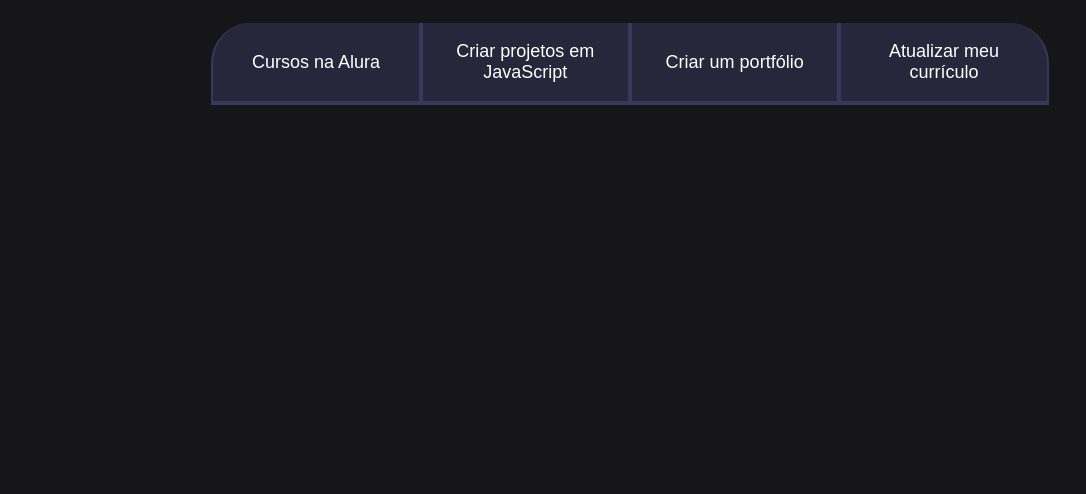
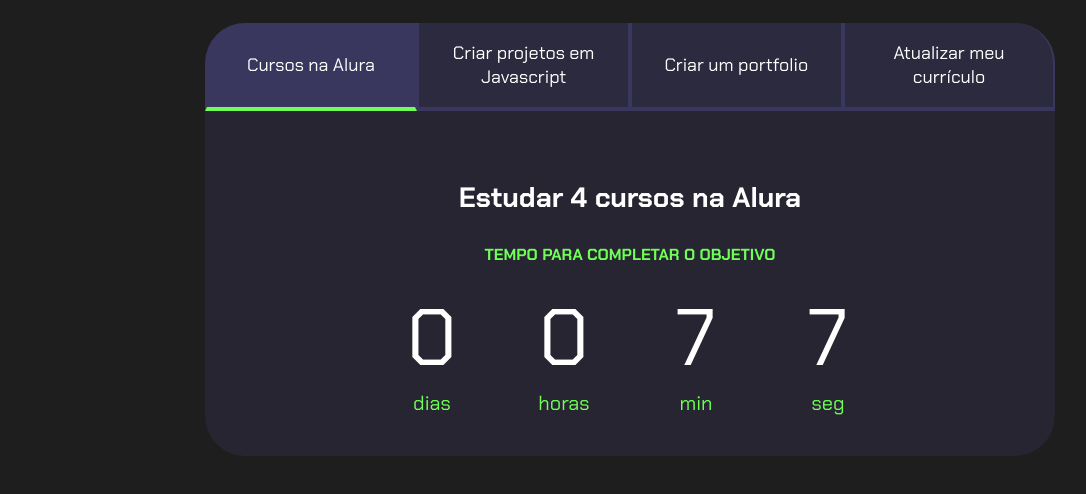
Before and after one commit to Emanuelynunes31/aula2, a plain HTML site: page index.html in a window 1280 px wide. Both pictures are taken after a click on the button "Cursos na Alura". Shown: the part 80-574 px from the top of the page, without its empty margins (10-1096 px from the left). Drawn offline with Linux system fonts and the light colour scheme.

Commit message:
Add files via upload

```diff
--- a/index.html
+++ b/index.html
@@ -1,22 +1,116 @@
 <!DOCTYPE html>
 <html lang="pt-br">
+
 <head>
     <meta charset="UTF-8">
     <meta name="viewport" content="width=device-width, initial-scale=1.0">
     <title>Meus objetivos do ano</title>
     <link rel="stylesheet" href="style.css">
 </head>
+
 <body>
-
-
     <section class="conteudo-principal">
         <h2 class="titulo-principal">Meus Objetivos do ano<span>_</span></h2>
+        <div class="conteudo">
             <div class="botoes">
-        <button class="botao">Cursos na Alura</button>
-        <button class="botao">Criar projetos em JavaScript</button>
-        <button class="botao">Criar um portfólio</button>
+                <button class="botao ativo">Cursos na Alura</button>
+                <button class="botao">Criar projetos em Javascript</button>
+                <button class="botao">Criar um portfolio</button>
                 <button class="botao">Atualizar meu currículo</button>
             </div>
+            <div class="abas-textos">
+                <div class="aba-conteudo ativo">
+                    <h3 class="aba-conteudo-titulo-principal">Estudar 4 cursos na Alura</h3>
+                    <h4 class="aba-conteudo-titulo-secundario">Tempo para completar o objetivo</h4>
+                    <div class="contador">
+                        <div class="contador-digito">
+                            <p class="contador-digito-numero" id="dias0">7</p>
+                            <p class="contador-digito-texto">dias</p>
+                        </div>
+                        <div class="contador-digito">
+                            <p class="contador-digito-numero" id="horas0">7</p>
+                            <p class="contador-digito-texto">horas</p>
+                        </div>
+                        <div class="contador-digito">
+                            <p class="contador-digito-numero" id="min0">7</p>
+                            <p class="contador-digito-texto">min</p>
+                        </div>
+                        <div class="contador-digito">
+                            <p class="contador-digito-numero" id="seg0">7</p>
+                            <p class="contador-digito-texto">seg</p>
+                        </div>
+                    </div>
+                </div>
+                <div class="aba-conteudo">
+                    <h3 class="aba-conteudo-titulo-principal">Criar 5 projetos em Javascript</h3>
+                    <h4 class="aba-conteudo-titulo-secundario">Tempo para completar o objetivo</h4>
+                    <div class="contador">
+                        <div class="contador-digito">
+                            <p class="contador-digito-numero" id="dias1">7</p>
+                            <p class="contador-digito-texto">dias</p>
+                        </div>
+                        <div class="contador-digito">
+                            <p class="contador-digito-numero" id="horas1">7</p>
+                            <p class="contador-digito-texto">horas</p>
+                        </div>
+                        <div class="contador-digito">
+                            <p class="contador-digito-numero" id="min1">7</p>
+                            <p class="contador-digito-texto">min</p>
+                        </div>
+                        <div class="contador-digito">
+                            <p class="contador-digito-numero" id="seg1">7</p>
+                            <p class="contador-digito-texto">seg</p>
+                        </div>
+                    </div>
+                </div>
+                <div class="aba-conteudo">
+                    <h3 class="aba-conteudo-titulo-principal">Criar um portfolio com os meus 3 melhores projetos</h3>
+                    <h4 class="aba-conteudo-titulo-secundario">Tempo para completar o objetivo</h4>
+                    <div class="contador">
+                        <div class="contador-digito">
+                            <p class="contador-digito-numero" id="dias2">7</p>
+                            <p class="contador-digito-texto">dias</p>
+                        </div>
+                        <div class="contador-digito">
+                            <p class="contador-digito-numero" id="horas2">7</p>
+                            <p class="contador-digito-texto">horas</p>
+                        </div>
+                        <div class="contador-digito">
+                            <p class="contador-digito-numero" id="min2">7</p>
+                            <p class="contador-digito-texto">min</p>
+                        </div>
+                        <div class="contador-digito">
+                            <p class="contador-digito-numero" id="seg2">7</p>
+                            <p class="contador-digito-texto">seg</p>
+                        </div>
+                    </div>
+                </div>
+                <div class="aba-conteudo">
+                    <h3 class="aba-conteudo-titulo-principal">Atualizar meu curriculo com os certificados da Alura</h3>
+                    <h4 class="aba-conteudo-titulo-secundario">Tempo para completar o objetivo</h4>
+                    <div class="contador">
+                        <div class="contador-digito">
+                            <p class="contador-digito-numero" id="dias3">7</p>
+                            <p class="contador-digito-texto">dias</p>
+                        </div>
+                        <div class="contador-digito">
+                            <p class="contador-digito-numero" id="horas3">7</p>
+                            <p class="contador-digito-texto">horas</p>
+                        </div>
+                        <div class="contador-digito">
+                            <p class="contador-digito-numero" id="min3">7</p>
+                            <p class="contador-digito-texto">min</p>
+                        </div>
+                        <div class="contador-digito">
+                            <p class="contador-digito-numero" id="seg3">7</p>
+                            <p class="contador-digito-texto">seg</p>
+                        </div>
+                    </div>
+                </div>
+            </div>
+        </div>
     </section>
+    <script src="main.js"></script>
 </body>
+
 </html>
--- /dev/null
+++ b/main.js
@@ -0,0 +1,59 @@
+const botoes = document.querySelectorAll(".botao");
+const textos = document.querySelectorAll(".aba-conteudo");
+
+for (let i = 0; i < botoes.length; i++) {
+    botoes[i].onclick = function () {
+
+        for (let j = 0; j < botoes.length; j++) {
+            botoes[j].classList.remove("ativo");
+            textos[j].classList.remove("ativo");
+        }
+
+        botoes[i].classList.add("ativo");
+        textos[i].classList.add("ativo");
+    }
+}
+
+const contadores = document.querySelectorAll(".contador");
+const tempoObjetivo1 = new Date("2020-10-05T00:00:00");
+const tempoObjetivo2 = new Date("2023-12-05T00:00:00");
+const tempoObjetivo3 = new Date("2023-12-30T00:00:00");
+const tempoObjetivo4 = new Date("2024-02-01T00:00:00");
+
+const tempos = [tempoObjetivo1,tempoObjetivo2,tempoObjetivo3,tempoObjetivo4];
+
+
+function calculaTempo(tempoObjetivo) {
+    let tempoAtual = new Date();
+    let tempoFinal = tempoObjetivo - tempoAtual;
+    let segundos = Math.floor(tempoFinal / 1000);
+    let minutos = Math.floor(segundos / 60);
+    let horas = Math.floor(minutos / 60);
+    let dias = Math.floor(horas / 24);
+
+    segundos %= 60;
+    minutos %= 60;
+    horas %= 24;
+    if (tempoFinal > 0){
+        return [dias,horas,minutos,segundos];
+    } else {
+        return [0,0,0,0];
+    }
+}
+
+function atualizaCronometro(){
+    document.getElementById("dias0").textContent = calculaTempo(tempos[0])[0];
+    document.getElementById("horas0").textContent = calculaTempo(tempos[0])[1];
+    for (let i=0; i<contadores.length;i++){
+    document.getElementById("min0"+i).textContent = calculaTempo(tempos[0])[2];
+    document.getElementById("seg"+i).textContent = calculaTempo(tempos[i])[3];
+      console.log("seg"+i)
+    }
+}
+
+function comecaCronometro(){
+    atualizaCronometro();
+    setInterval(atualizaCronometro,1000);
+}
+
+comecaCronometro();
--- a/style.css
+++ b/style.css
@@ -1,7 +1,7 @@
-@import url('https://fonts.googleapis.com/css?family=Chakra+Petch:wght@400;700&display=swap');
+@import url('https://fonts.googleapis.com/css2?family=Chakra+Petch:wght@400;700&display=swap');
 
 :root {
-  --cor-de-fundo: #161618;
+    --cor-de-fundo: #1E1E1E;
     --verde: #6FFF57;
     --branco: #FFFFFF;
     --botao-ativo: #3A375E;
@@ -14,6 +14,8 @@ body {
     color: var(--branco);
     font-family: 'Chakra Petch', sans-serif;
 }
+
+
 .conteudo-principal {
     display: flex;
     flex-direction: column;
@@ -23,16 +25,20 @@ body {
     width: 100%;
     margin: 0 auto;
 }
+
 .titulo-principal {
     text-align: left;
     width: 100%;
     font-size: 32px;
 }
+
 .titulo-principal span {
     color: var(--verde);
 }
+
+
 .botao {
-    font-family: "Crakra Petch", sans-serif;
+    font-family: 'Chakra Petch', sans-serif;
     background-color: var(--botao-inativo);
     color: var(--branco);
     display: flex;
@@ -46,18 +52,67 @@ body {
     border-right: 2px solid var(--botao-ativo);
     border-top: none;
 }
+
+.botao:first-child {
+    border-radius: 40px 40px 0 0;
+}
+
 .botoes {
     display: block;
 }
 
-@media screen and (min-width: 768px) {
-    .botoes {
-        display: flex;
+.botao.ativo{
+    background-color: var(--botao-ativo);
+    border-bottom: 4px solid var(--verde);
 }
+
+.abas-textos{
+    background-color: var(--texto-fundo);
+    padding: 40px;
+    border-radius: 0 0 40px 40px;
 }
-.botao:first-child {
-    border-radius: 40px 40px 0 0;
+.aba-conteudo.ativo{
+    display:block;
 }
+
+.aba-conteudo{
+    display: none;
+}
+
+.aba-conteudo-titulo-principal{
+    font-size: 28px;
+    text-align: center;
+}
+.aba-conteudo-titulo-secundario{
+    text-align: center;
+    color: var(--verde);
+    text-transform: uppercase;
+}
+
+.contador{
+    display:flex;
+    justify-content: center;
+    flex-wrap: wrap;
+}
+.contador-digito{
+    padding: 0 16px;
+    text-align: center;
+    min-width: 100px;
+}
+
+.contador-digito-numero{
+    font-size: 80px;
+    margin: 0;
+
+}
+
+.contador-digito-texto{
+    color: var(--verde);
+    font-size: 20px;
+    margin: 0;
+
+}
+
 @media screen and (min-width: 768px) {
     .botoes {
         display: flex;
@@ -71,20 +126,3 @@ body {
         border-radius: 0 40px 0 0;
     }
 }
-.conteudo-principal {
-    display: flex;
-    flex-direction: column;
-    justify-content: center;
-    align-items: center;
-    max-width: 1200px;
-    width: 100%;
-    margin: 0 auto;
-}
-.titulo-principal {
-    text-align: left;
-    width: 100%;
-    font-size: 32px;
-}
-.titulo-principal span {
-    color: var(--verde);
-}
```
Also changed, not shown: 1 other file. Lines whose indentation alone changed are shown as unchanged.
